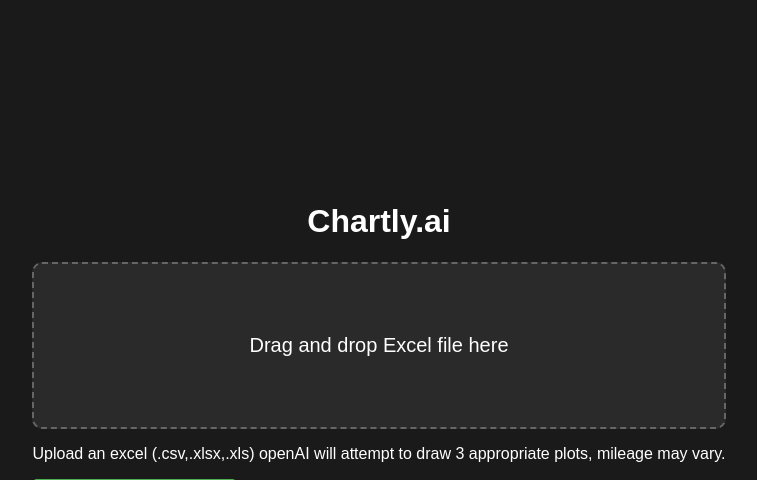
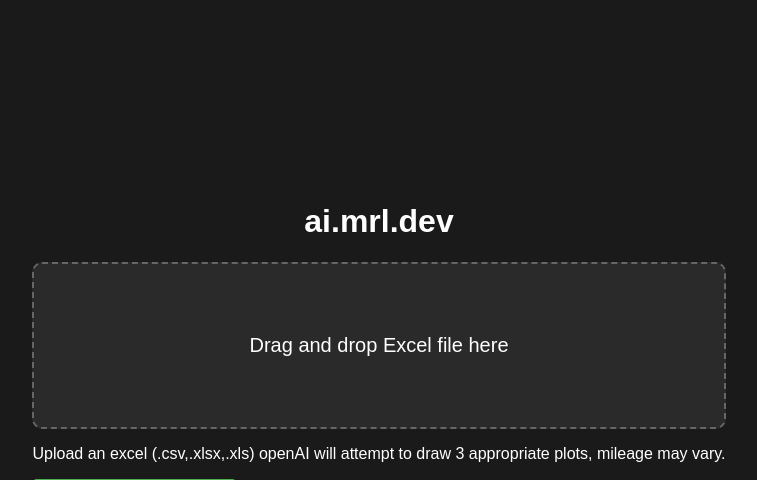
Before and after one commit to SebastianMorel/plotandpray, a Flask app: page / in a window 1280 px wide. Shown: the top 480 px of the page, without its empty margins (261-1018 px from the left). Run offline with Flask 3, Linux system fonts and the light colour scheme.

Commit message:
changed title

```diff
--- a/templates/index.html
+++ b/templates/index.html
@@ -3,12 +3,12 @@
 <head>
     <meta charset="UTF-8">
     <meta name="viewport" content="width=device-width, initial-scale=1.0">
-    <title>Data Analysis App</title>
+    <title>ai.mrl.dev</title>
     <link rel="stylesheet" href="{{ url_for('static', filename='css/style.css') }}">
 </head>
 <body>
     <div class="container">
-        <h1>Chartly.ai</h1>
+        <h1>ai.mrl.dev</h1>
         <div id="drop-zone">
             <p>Drag and drop Excel file here</p>
             <input type="file" id="file-input" accept=".csv,.xlsx,.xls" style="display: none;">
```
